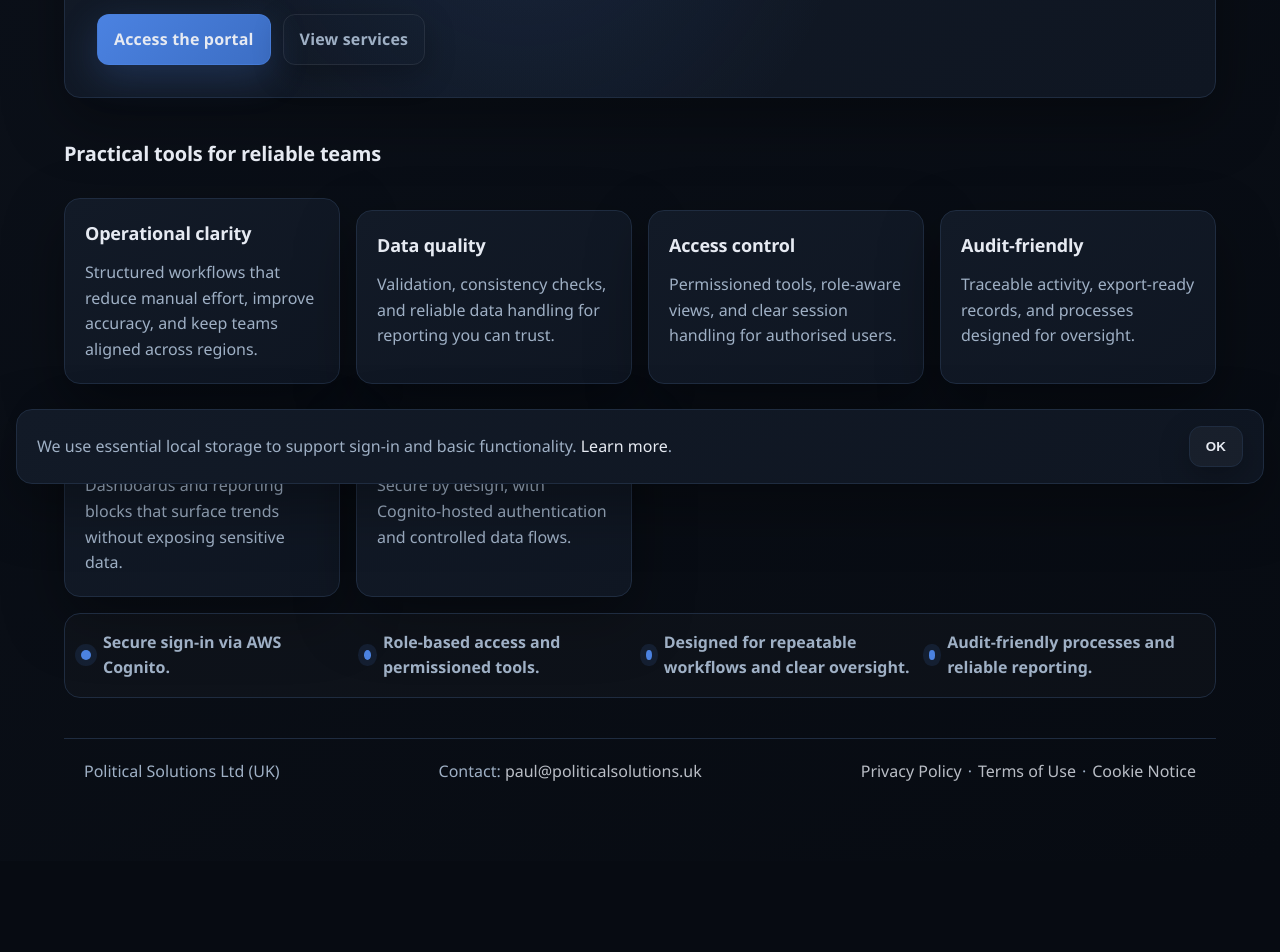
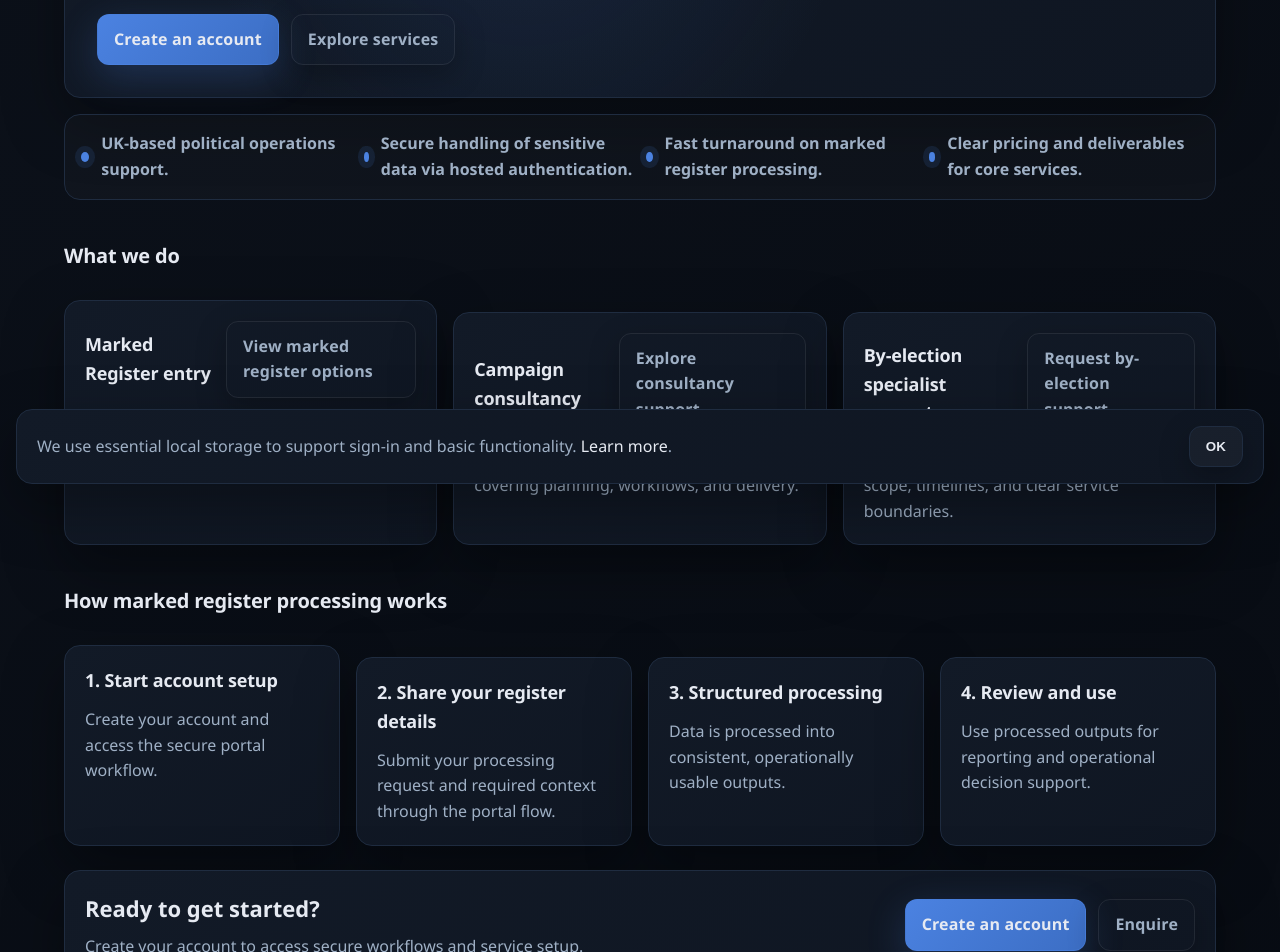
Before and after one commit to PolliticalSolutions/political-portal, a React (Vite) app: page / in a window 1280 px wide. Shown: the part 300-1252 px from the top of the page. Before the commit the page ends 1161 px from the top, so only its background shows below. Built offline with nearby package versions, Linux system fonts and the light colour scheme.

Commit message:
feat(home): strengthen trust + drive signup CTA

```diff
--- a/src/index.css
+++ b/src/index.css
@@ -399,6 +399,18 @@ img {
   font-weight: 600;
 }
 
+.homepage-cta-band {
+  margin-top: var(--space-2);
+}
+
+.homepage-cta-content {
+  display: flex;
+  align-items: center;
+  justify-content: space-between;
+  gap: var(--space-4);
+  flex-wrap: wrap;
+}
+
 .dot {
   width: 10px;
   height: 10px;
@@ -599,6 +611,11 @@ img {
     align-items: flex-start;
   }
 
+  .homepage-cta-content {
+    flex-direction: column;
+    align-items: flex-start;
+  }
+
 }
 
 .idle-overlay {
--- a/src/pages/Home.jsx
+++ b/src/pages/Home.jsx
@@ -32,10 +32,50 @@ const features = [
 ];
 
 const trustItems = [
-  "Secure sign-in via AWS Cognito.",
-  "Role-based access and permissioned tools.",
-  "Designed for repeatable workflows and clear oversight.",
-  "Audit-friendly processes and reliable reporting.",
+  "UK-based political operations support.",
+  "Secure handling of sensitive data via hosted authentication.",
+  "Fast turnaround on marked register processing.",
+  "Clear pricing and deliverables for core services.",
+];
+
+const offerCards = [
+  {
+    title: "Marked Register entry",
+    body: "Structured marked register data entry for clean, usable operational outputs.",
+    to: "/services#marked-register",
+    cta: "View marked register options",
+  },
+  {
+    title: "Campaign consultancy",
+    body: "Practical campaign operations support covering planning, workflows, and delivery.",
+    to: "/services",
+    cta: "Explore consultancy support",
+  },
+  {
+    title: "By-election specialist support",
+    body: "Focused support for by-elections with scope, timelines, and clear service boundaries.",
+    to: "/services/election-support",
+    cta: "Request by-election support",
+  },
+];
+
+const markedRegisterSteps = [
+  {
+    title: "1. Start account setup",
+    body: "Create your account and access the secure portal workflow.",
+  },
+  {
+    title: "2. Share your register details",
+    body: "Submit your processing request and required context through the portal flow.",
+  },
+  {
+    title: "3. Structured processing",
+    body: "Data is processed into consistent, operationally usable outputs.",
+  },
+  {
+    title: "4. Review and use",
+    body: "Use processed outputs for reporting and operational decision support.",
+  },
 ];
 
 export default function Home() {
@@ -48,25 +88,14 @@ export default function Home() {
           <p>A secure, apolitical platform for structured operations, data processing, and local insight.</p>
         </div>
         <div className="hero-actions">
-          <Button as={Link} to="/login" variant="primary">
-            Access the portal
+          <Button as={Link} to="/signup" variant="primary">
+            Create an account
           </Button>
-          <Button as="a" href="#services" variant="ghost">
-            View services
+          <Button as={Link} to="/services" variant="ghost">
+            Explore services
           </Button>
         </div>
       </section>
-
-      <h2 className="section-title" id="services">
-        Practical tools for reliable teams
-      </h2>
-      <div className="feature-grid">
-        {features.map((feature) => (
-          <Card key={feature.title} title={feature.title}>
-            <p>{feature.body}</p>
-          </Card>
-        ))}
-      </div>
 
       <div className="trust-strip">
         {trustItems.map((item) => (
@@ -77,6 +106,62 @@ export default function Home() {
         ))}
       </div>
 
+      <h2 className="section-title" id="services">
+        What we do
+      </h2>
+      <div className="feature-grid">
+        {offerCards.map((offer) => (
+          <Card
+            key={offer.title}
+            title={offer.title}
+            action={
+              <Button as={Link} to={offer.to} variant="ghost">
+                {offer.cta}
+              </Button>
+            }
+          >
+            <p>{offer.body}</p>
+          </Card>
+        ))}
+      </div>
+
+      <h2 className="section-title">How marked register processing works</h2>
+      <div className="feature-grid">
+        {markedRegisterSteps.map((step) => (
+          <Card key={step.title} title={step.title}>
+            <p>{step.body}</p>
+          </Card>
+        ))}
+      </div>
+
+      <div className="card homepage-cta-band">
+        <div className="homepage-cta-content">
+          <div>
+            <h2 style={{ margin: "0 0 8px", fontSize: 22 }}>Ready to get started?</h2>
+            <p className="muted" style={{ margin: 0 }}>
+              Create your account to access secure workflows and service setup.
+            </p>
+          </div>
+          <div className="hero-actions">
+            <Button as={Link} to="/signup" variant="primary">
+              Create an account
+            </Button>
+            <Button as={Link} to="/enquire" variant="ghost">
+              Enquire
+            </Button>
+          </div>
+        </div>
+      </div>
+
+      <h2 className="section-title">Practical tools for reliable teams</h2>
+      <div className="feature-grid">
+        {features.map((feature) => (
+          <Card key={feature.title} title={feature.title}>
+            <p>{feature.body}</p>
+          </Card>
+        ))}
+      </div>
+
       <Footer />
     </div>
   );
--- a/src/pages/Services.jsx
+++ b/src/pages/Services.jsx
@@ -16,12 +16,14 @@ export default function Services() {
       </section>
 
       <div className="stack">
+        <div id="marked-register">
           <Card title="Marked Register Processing">
             <p className="muted">
               Standardization, validation, and structured outputs from client-provided marked registers for
               operational use.
             </p>
           </Card>
+        </div>
 
         <Card title="Data & Insight">
           <p className="muted">
```
Lines whose indentation alone changed are shown as unchanged.
